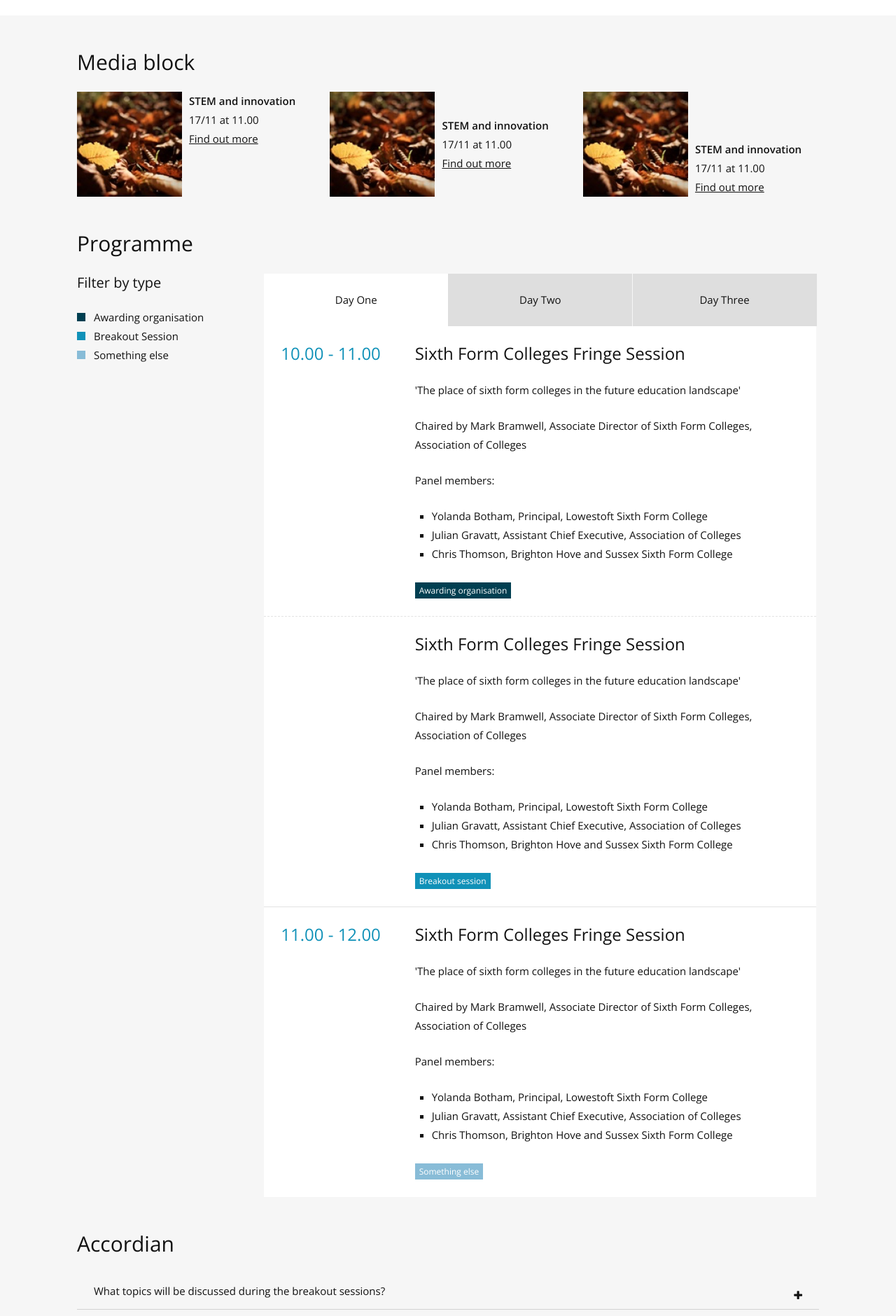
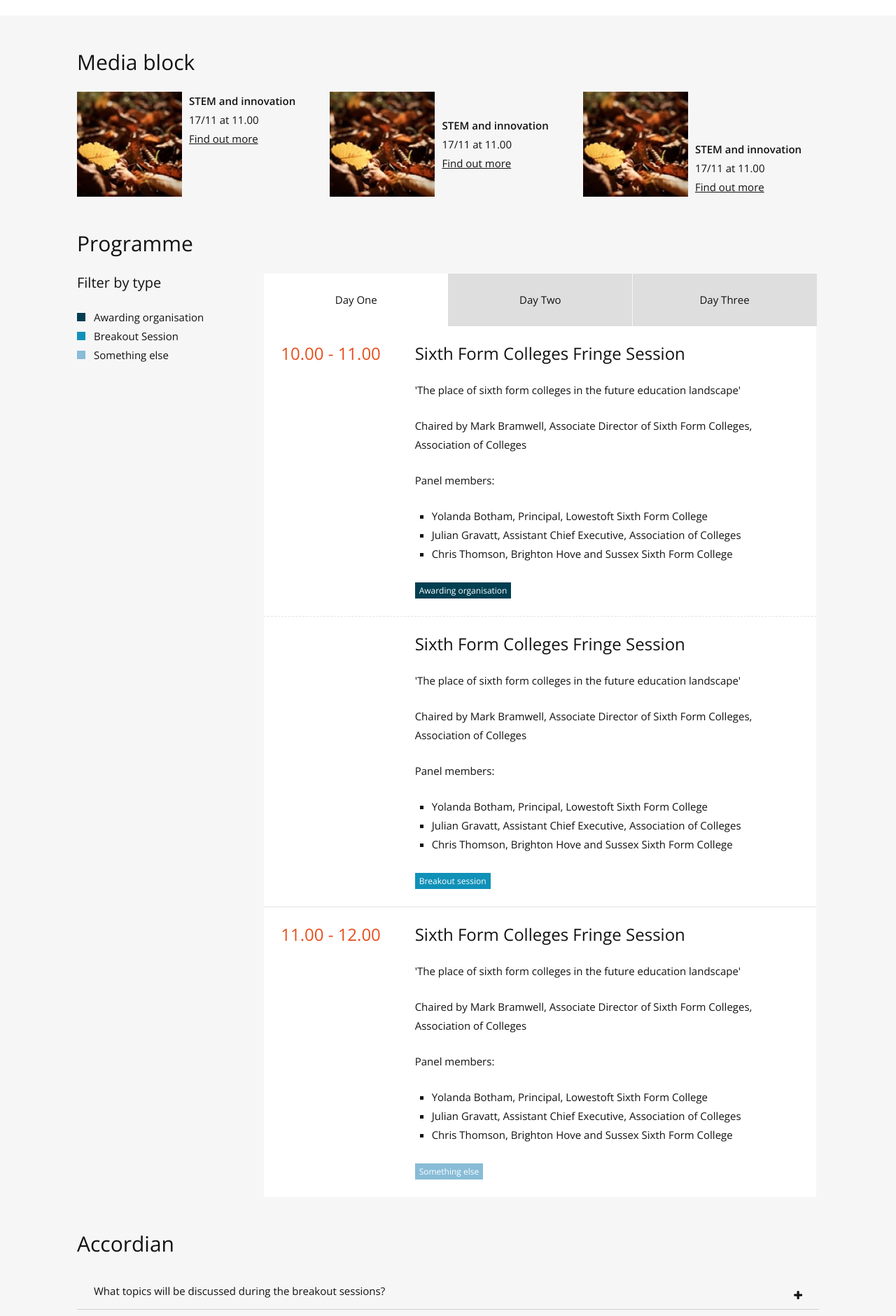
Before and after one commit to big-cat/aoc-annual-conference, a Jekyll site: the page built from styleguide/index.html, in a window 1280 px wide. Shown: the part 4107-5987 px from the top of the page at 70% size. Built offline with Jekyll 4.4.1, drawn with Linux system fonts in a browser that asks for light colours; nearby versions of some CDN libraries; library files that are not in the unit come from our copies.

Commit message:
Update index.html

```diff
--- a/styleguide/index.html
+++ b/styleguide/index.html
@@ -339,7 +339,7 @@ layout: styleguide
             <div class="bg-white p">
                 <div class="layout">
                     <div class="layout__item layout__item--3-of-12">
-                        <p class="h3 c-2">10.00 - 11.00
+                        <p class="h3 c-5">10.00 - 11.00
                         </p>
                     </div>
                     <div class="layout__item layout__item--9-of-12">
@@ -379,7 +379,7 @@ layout: styleguide
             <div class="bg-white p" style="border-top: 1px solid #e3e3e3;">
                 <div class="layout">
                     <div class="layout__item layout__item--3-of-12">
-                        <p class="h3 c-2">11.00 - 12.00
+                        <p class="h3 c-5">11.00 - 12.00
                         </p>
                     </div>
                     <div class="layout__item layout__item--9-of-12">
```
